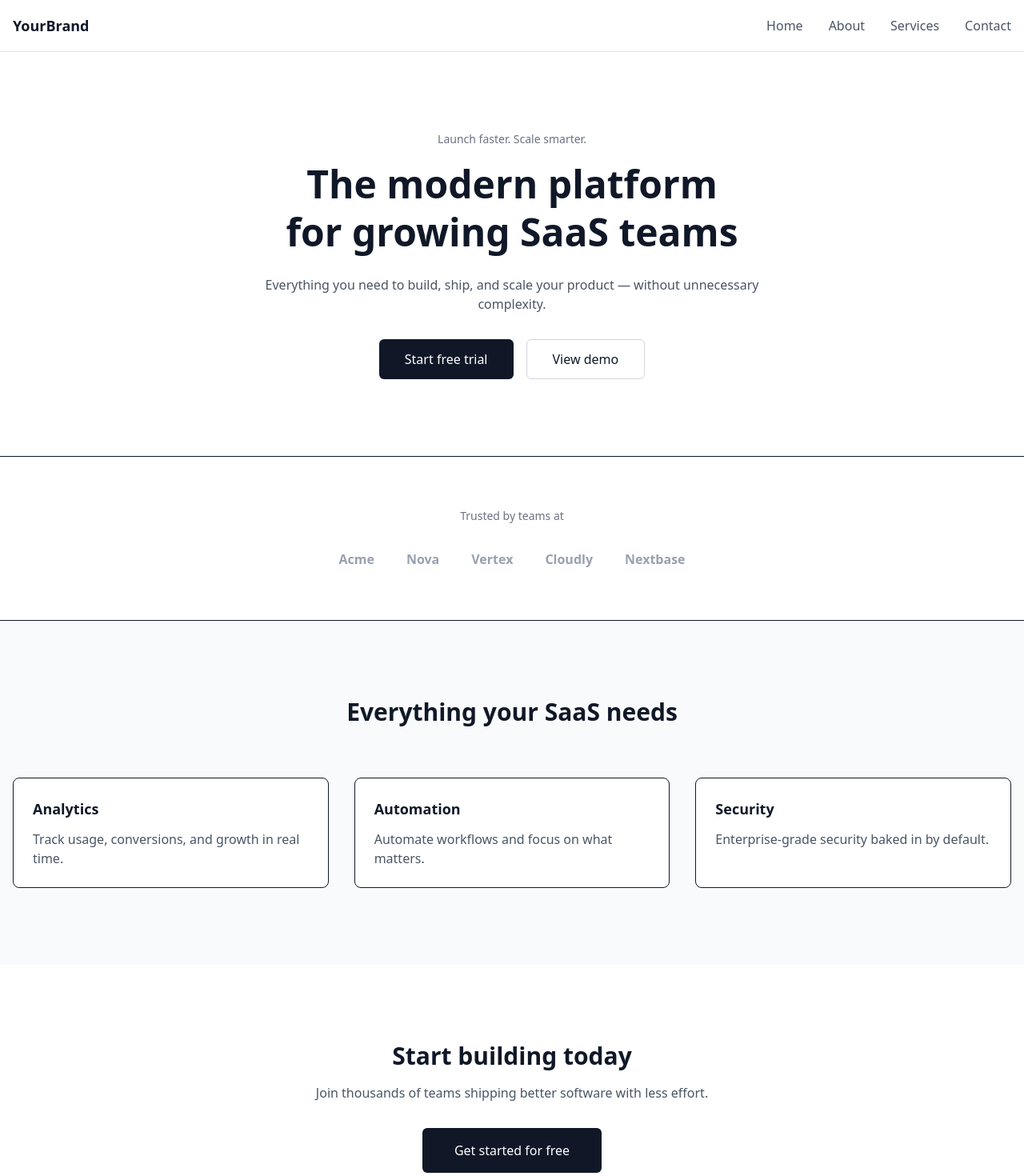
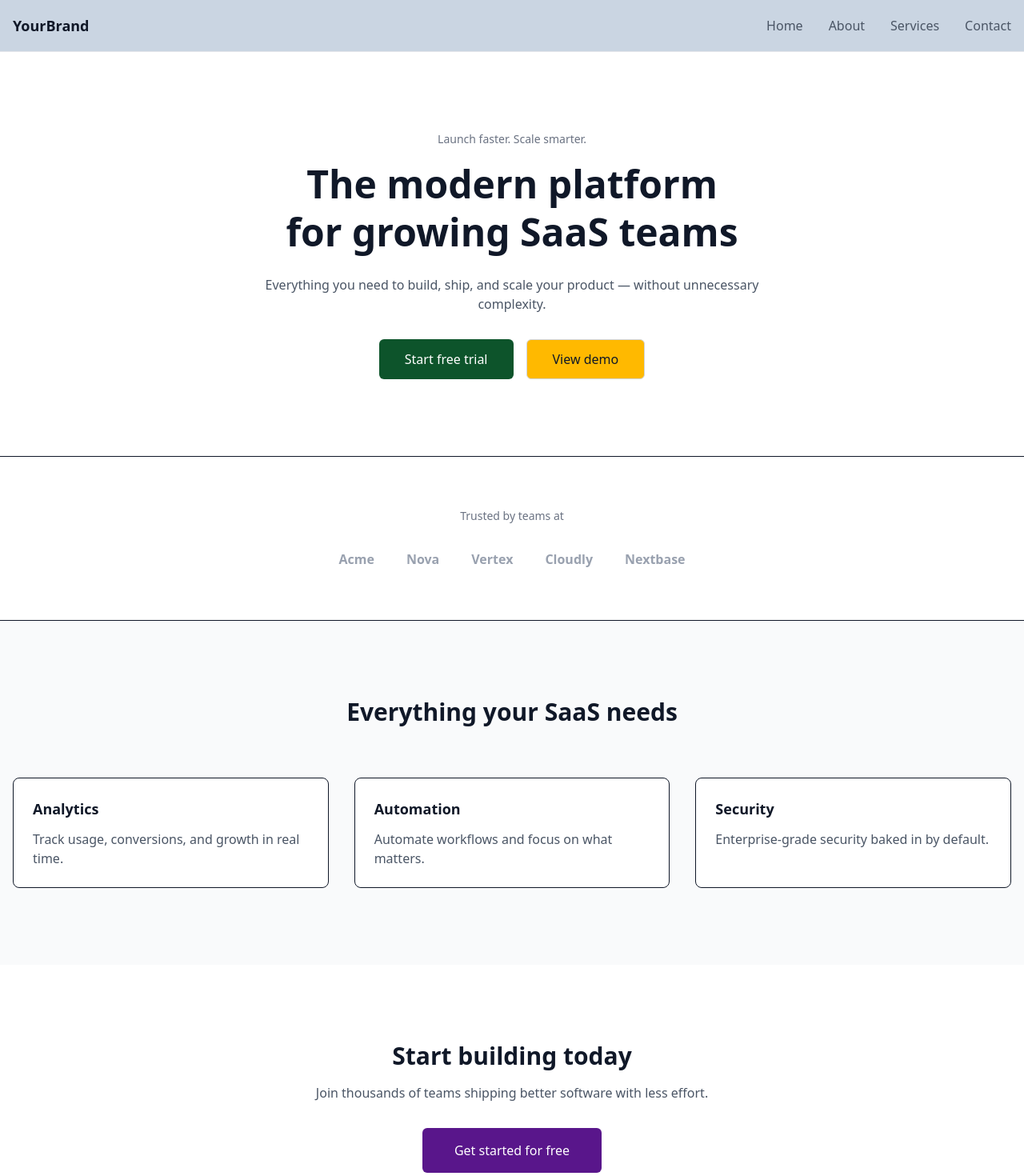
Before and after one commit to hamxaShaukat/bookish-octo-goggles, a React (Vite) app: page / in a window 1280 px wide. Shown: the top 1470 px of the page at 80% size. Built offline with nearby package versions, Linux system fonts and the light colour scheme.

Commit message:
done with changes

```diff
--- a/src/components/landing-page.tsx
+++ b/src/components/landing-page.tsx
@@ -19,10 +19,10 @@ export default function LandingPage() {
         </p>
 
         <div className="mt-8 flex justify-center gap-4">
-          <button className="px-8 py-3 bg-gray-900 text-white rounded-md hover:bg-gray-800 transition">
+          <button className="px-8 py-3 bg-green-900 text-white rounded-md hover:bg-green-800 transition">
             Start free trial
           </button>
-          <button className="px-8 py-3 border border-gray-300 rounded-md hover:border-gray-400 transition">
+          <button className="px-8 py-3 bg-amber-400 border border-gray-300 rounded-md hover:border-gray-400 hover:bg-amber-700 transition">
             View demo
           </button>
         </div>
@@ -89,7 +89,7 @@ export default function LandingPage() {
             Join thousands of teams shipping better software with less effort.
           </p>
 
-          <button className="mt-8 px-10 py-4 bg-gray-900 text-white rounded-md hover:bg-gray-800 transition">
+          <button className="mt-8 px-10 py-4 bg-purple-900 text-white rounded-md hover:bg-purple-800 transition">
             Get started for free
           </button>
 
--- a/src/components/navbar.tsx
+++ b/src/components/navbar.tsx
@@ -4,7 +4,7 @@ export default function Navbar() {
   const [isOpen, setIsOpen] = useState(false);
 
   return (
-    <nav className="bg-white border-b border-gray-200">
+    <nav className="bg-slate-300 border-b border-gray-200">
       <div className="max-w-7xl mx-auto px-4">
         <div className="flex h-16 items-center justify-between">
 
```
